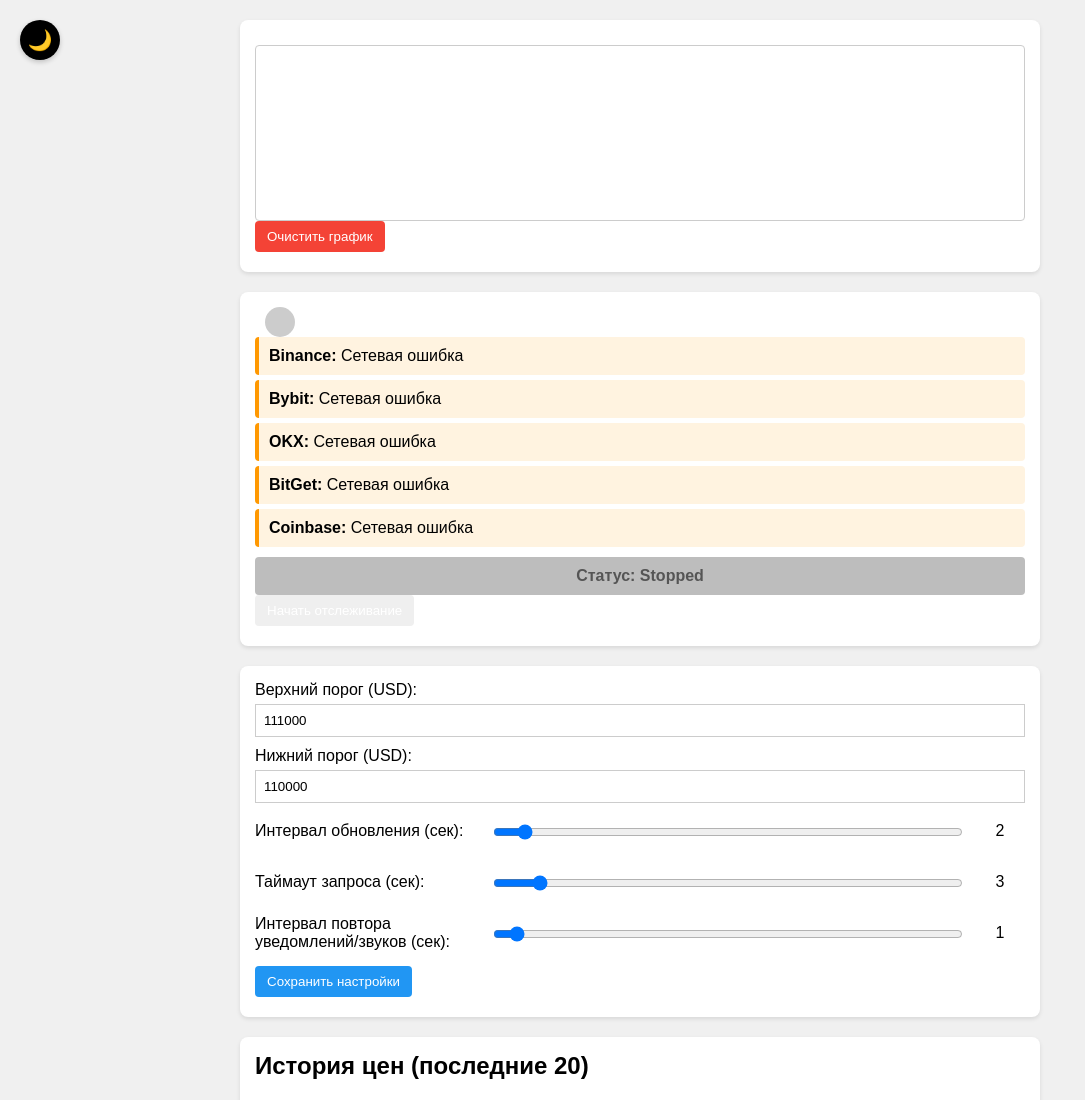
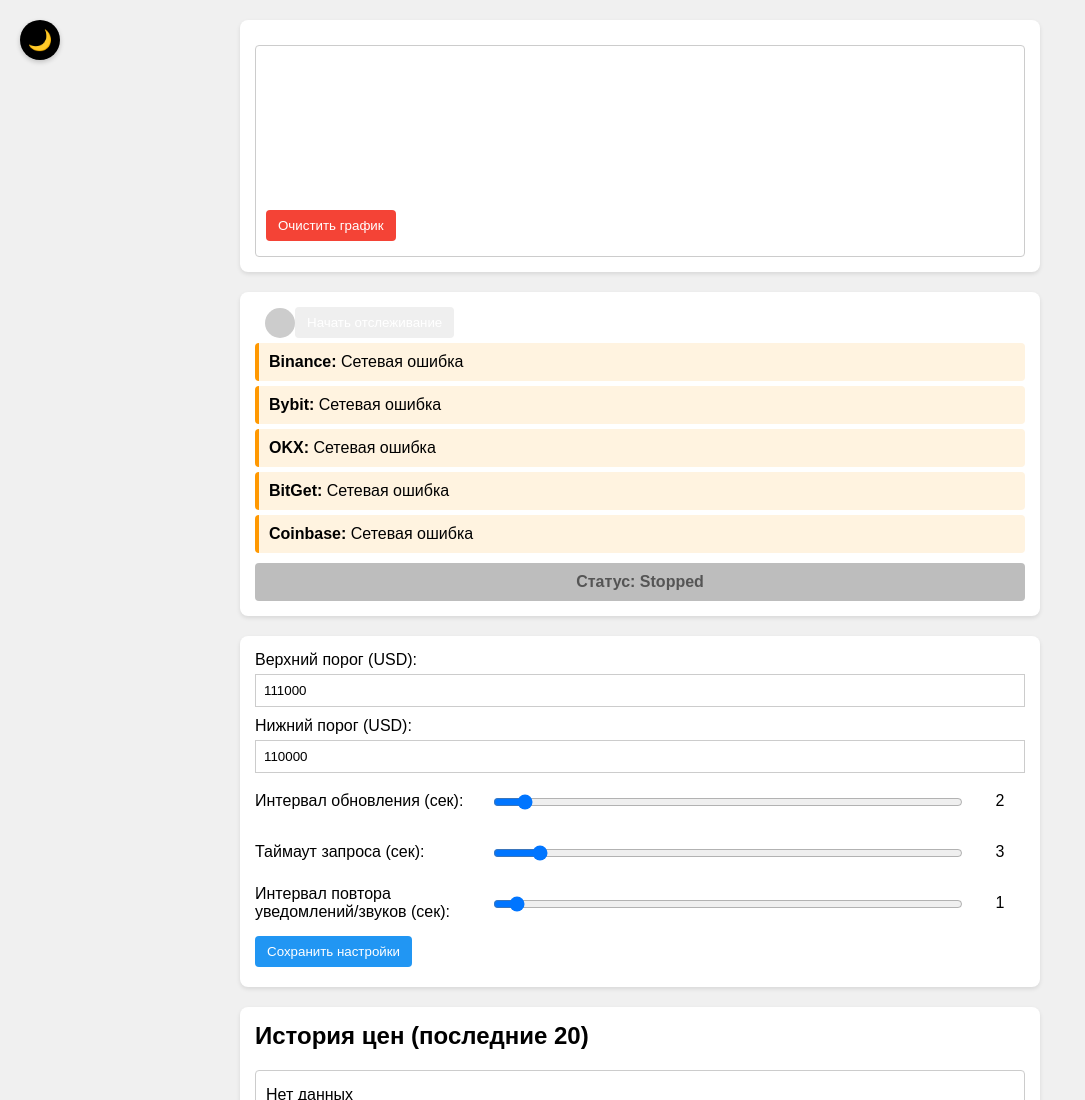
Before and after one commit to Alsyone/alsyone.github.io, a plain HTML site: page index.html in a window 1280 px wide. Shown: the top 1100 px of the page, without its empty margins (0-1085 px from the left). Drawn offline with Linux system fonts and the light colour scheme.

Commit message:
Update index.html

```diff
--- a/index.html
+++ b/index.html
@@ -533,16 +533,16 @@
         <!-- <h2>График цены BTC</h2> -->
         <div class="chart-container">
             <canvas id="priceChartCanvas" class="chart-canvas"></canvas>
-        </div>
-        <button id="clearChartBtn">Очистить график</button>
+            <button id="clearChartBtn">Очистить график</button>
+       </div>
     </div>
     <!-- Новый блок для основного статуса, бирж, индикатора и кнопки запуска -->
     <div class="main-status-controls">
         <!-- <h2>Статус отслеживания</h2> -->
-        <span class="activity-indicator" id="activityIndicator"></span>
+        <span class="activity-indicator" id="activityIndicator"></span><button id="startBtn">Начать отслеживание</button>
         <div id="exchangesStatus"></div>
         <div id="currentStatusDisplay" class="current-status-display status-stopped">Статус: Остановлен</div>
-        <button id="startBtn">Начать отслеживание</button>
+
         <span id="loadingIndicator" class="loading" style="display: none;">Инициализация аудио...</span>
     </div>
     <div class="controls">
```
